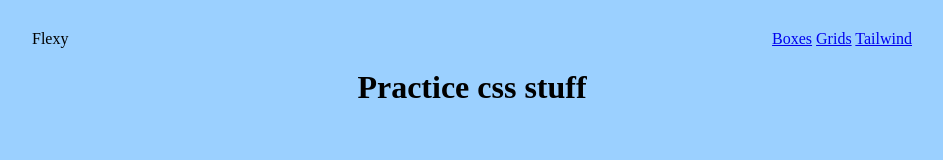
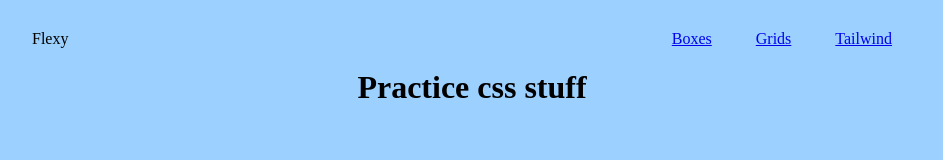
Before and after one commit to zacharyboelter/css-practice, a plain HTML site: page index.html in a window 1280 px wide. Shown: the whole page, without its empty margins (168-1111 px from the left). Drawn offline with Linux system fonts and the light colour scheme.

Commit message:
right side nav bar

```diff
--- a/styles.css
+++ b/styles.css
@@ -19,6 +19,10 @@ body {
     justify-content: space-between;
 }
 
+.nav-item {
+    padding: 0 20px;
+}
+
 .wrapper {
     display: flex;
     align-items: center;
```
